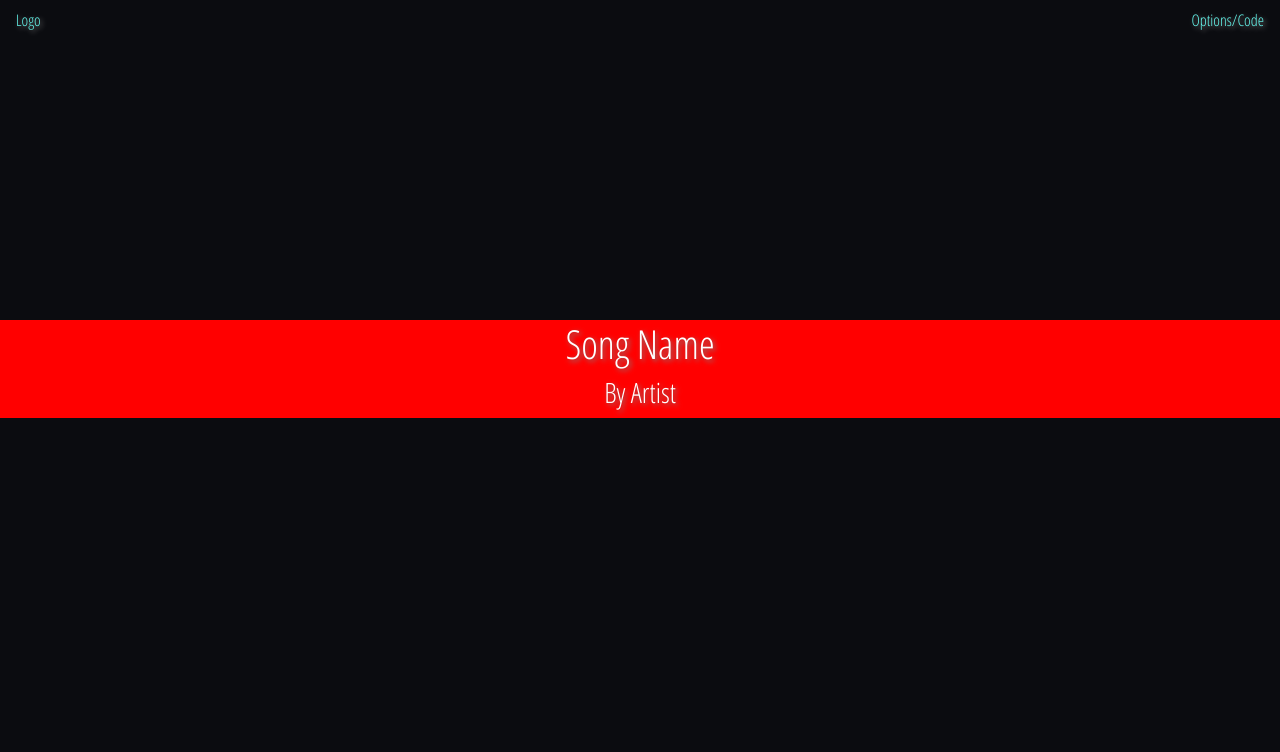
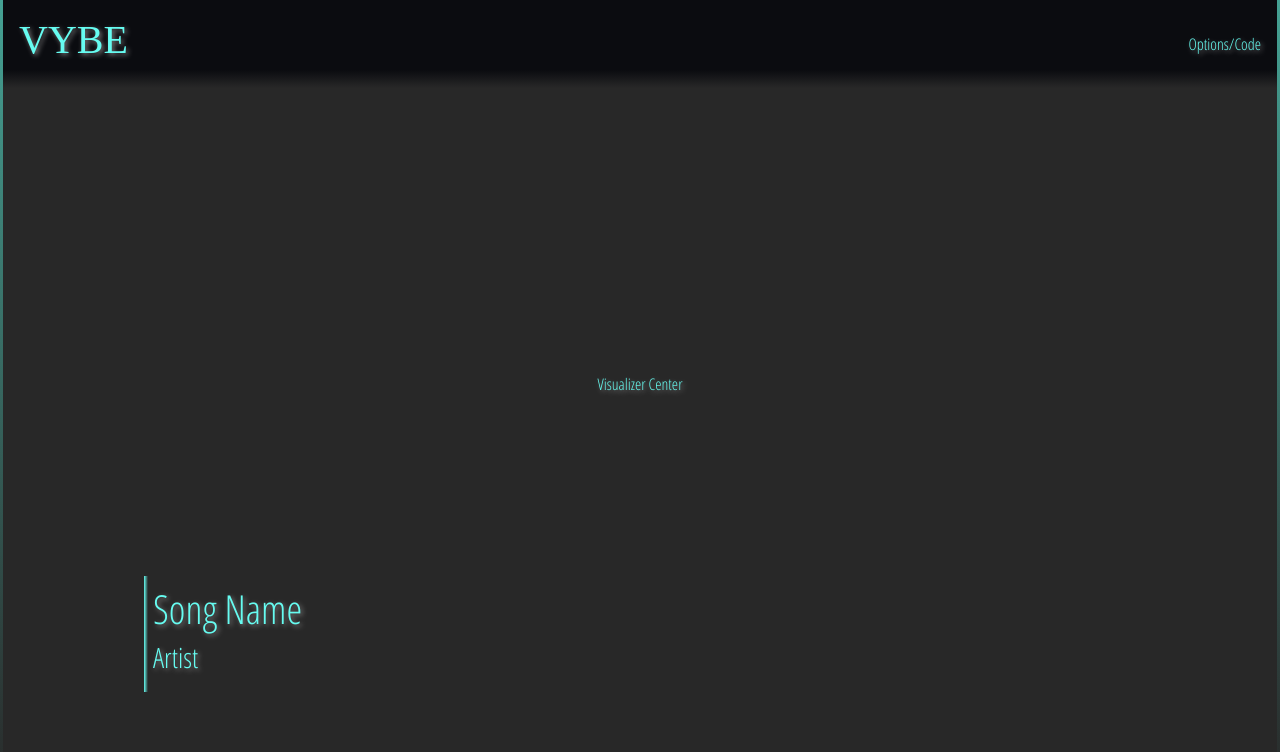
Before and after one commit to militara106/PROJECT-3, a React app in the folder client2/: page / in a window 1280 px wide. Built offline with nearby package versions, Linux system fonts and the light colour scheme; a web font is replaced by a local one.

Commit message:
basic dashboard framework finished

```diff
--- a/client2/package.json
+++ b/client2/package.json
@@ -4,6 +4,7 @@
   "private": true,
   "dependencies": {
     "react": "^16.11.0",
+    "react-audio-spectrum": "^0.1.0",
     "react-dom": "^16.11.0",
     "react-router-dom": "^5.1.2",
     "react-scripts": "3.2.0"
--- /dev/null
+++ b/client2/src/App/components/MainVisual/index.js
@@ -0,0 +1,13 @@
+import React from "react";
+
+function MainVisual(props) {
+  return (
+    <div className="mainVisual">
+        <div className="fillerText">
+        Visualizer Center
+        </div>
+    </div>
+  );
+}
+
+export default MainVisual;
--- a/client2/src/App/components/Navbar/index.js
+++ b/client2/src/App/components/Navbar/index.js
@@ -2,10 +2,13 @@ import React from "react";
 
 function Navbar() {
   return (
-    <nav className="navbar darkestBg lightFont navbar-fixed-top">
-        <div>Logo</div>
+    <div>
+    <nav className="navbar navGradient lightFont navbar-fixed-top topNavBar">
+        <h1 className="vybe">VYBE</h1>
         <div>Options/Code</div>
     </nav>
+    <div className="lowerBorderGradient" />
+    </div>
   );
 }
 
--- a/client2/src/App/components/TextOverlay/index.js
+++ b/client2/src/App/components/TextOverlay/index.js
@@ -2,9 +2,11 @@ import React from "react";
 
 function TextOverlay(props) {
   return (
-    <div className="text-center testColor overlay">
+    <div className="overlay">
+      <div className="songInfo">
         <h1>{props.songName}</h1>
-        <h3>By {props.artist}</h3>
+        <h3>{props.artist}</h3>
+      </div>
     </div>
   );
 }
--- a/client2/src/App/pages/Home.js
+++ b/client2/src/App/pages/Home.js
@@ -3,15 +3,17 @@ import Row from "../components/Row";
 import Col from "../components/Col";
 import NavBar from "../components/Navbar";
 import TextOverlay from "../components/TextOverlay";
+import MainVisual from "../components/MainVisual";
 
 // import { Link } from 'react-router-dom';
 
 class Home extends Component {
   render() {
     return (
-      <div className="h-100">
+      <div className="d-flex flex-column h-100">
         <NavBar />
-            <TextOverlay songName="Song Name" artist="Artist" />
+        <MainVisual />
+        <TextOverlay songName="Song Name" artist="Artist" />
       </div>
     );
   }
--- a/client2/src/index.css
+++ b/client2/src/index.css
@@ -1,50 +1,109 @@
 @import url("https://fonts.googleapis.com/css?family=Open+Sans+Condensed:300&display=swap");
+@import url("https://fonts.googleapis.com/css?family=Bungee+Inline&display=swap");
 
-html, body, #app, #app>div, #root {
+html,
+body,
+#app,
+#app > div,
+#root {
   height: 100%;
 }
 
-body{
-  background-color: #0B0C10;
-  color: #66FCF1;
+body {
+  background-color: #282828;
+  color: #66fcf1;
   text-shadow: 2px 2px 5px grey;
-  font-family: 'Open Sans Condensed', sans-serif;
+  font-family: "Open Sans Condensed", sans-serif;
+  border-width: 3px;
+  border-style: solid;
+  border-image:
+    linear-gradient(
+      to bottom,
+      #45a294,
+      rgba(0, 0, 0, 0)
+    ) 1 100%;
+  border-top: none;
 }
 
 /* Test Coloration for Divs */
-.testColor{
+.testColor {
   background-color: red;
   color: white;
 }
 
 /* DARKEST BG COLOR */
-.darkestBg{
-  background-color: #0B0C10;
+.darkestBg {
+  background-color: #0b0c10;
 }
 
 /* DARK BG COLOR */
-.darkBg{
+.darkBg {
   background-color: #1f2833;
 }
 
+/* LIGHT BG COLOR */
+.lightBg{
+  background-color: #2b2f3f;
+}
+
 /* MEDIUM FONT COLOR */
-.medFont{
+.medFont {
   color: #c5c6c7;
 }
 
 /* LIGHT FONT COLOR */
-.lightFont{
-  color: #66FCF1;
+.lightFont {
+  color: #66fcf1;
 }
 
 /* DARK FONT COLOR */
-.darkFont{
-  color: #45A29e;
+.darkFont {
+  color: #45a29e;
 }
 
-.overlay{
-position: absolute;
-width: 100%;
+.vybe{
+  font-family: 'Bungee Inline', cursive;
+}
+
+.navGradient{
+  background: linear-gradient(180deg, #0b0c10 80%, rgba(40,40,40,0) 100%);
+  padding: 1rem;
+}
+
+.overlay {
+  display: flex;
+  flex-direction: column;
+  align-items: center;
+  position: absolute;
+  padding: 1rem;
+  border-radius: 1rem;
+  width: auto;
+  left: 10%;
+  top: 70%;
+  z-index: 10;
+}
+
+.songInfo{
+  /* border-left: 2px solid #66fcf1; */
+  border-width: 4px;
+  border-style: solid;
+  border-image:
+    linear-gradient(
+      to right,
+      #66fcf1,
+      rgba(0, 0, 0, 0)
+    ) 1 100%;
+    border-right: none;
+  padding: 5px;
+}
+
+.mainVisual{
+  text-align: center;
+  height: 100%;
+  width: 100%;
+}
+
+.fillerText{
+position: relative;
 top: 40%;
-z-index: 10;
 }
```
Also changed, not shown: 1 other file.
